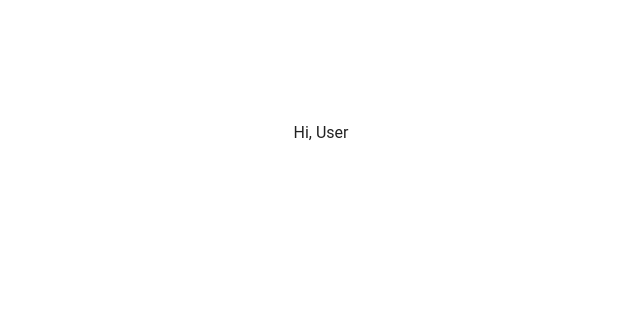
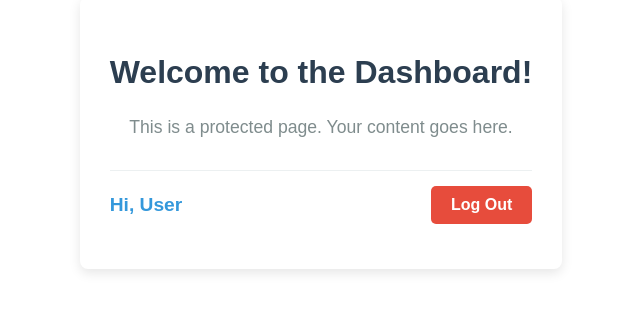
Before and after one commit to ck8sync/Finora, a React (Vite) app in the folder client/: page /dashboard in a window 1280 px wide. Shown: the part 267-578 px from the top of the page, without its empty margins (319-959 px from the left). Built offline with nearby package versions, Linux system fonts and the light colour scheme; sample sign-in values are in the browser's storage.

Commit message:
dashboard v1

```diff
--- /dev/null
+++ b/client/src/pages/Dashboard.css
@@ -0,0 +1,58 @@
+/* Dashboard.css */
+
+.dashboard-container {
+    max-width: 800px;
+    margin: 50px auto;
+    padding: 30px;
+    border-radius: 8px;
+    box-shadow: 0 4px 12px rgba(0, 0, 0, 0.1);
+    background-color: #ffffff;
+    font-family: Arial, sans-serif;
+    text-align: center;
+  }
+
+  .dashboard-container h1 {
+    color: #2c3e50;
+    margin-bottom: 10px;
+  }
+
+  .dashboard-container p {
+    color: #7f8c8d;
+    font-size: 1.1em;
+    margin-bottom: 30px;
+  }
+
+  .user-info {
+    display: flex;
+    justify-content: space-between;
+    align-items: center;
+    padding: 15px 0;
+    border-top: 1px solid #ecf0f1;
+  }
+
+  .username {
+    font-size: 1.2em;
+    font-weight: bold;
+    color: #3498db; /* A nice blue color */
+  }
+
+  .logout-button {
+    padding: 10px 20px;
+    font-size: 1em;
+    font-weight: 600;
+    color: #ffffff;
+    background-color: #e74c3c; /* A strong red for "log out" */
+    border: none;
+    border-radius: 5px;
+    cursor: pointer;
+    transition: background-color 0.3s ease, transform 0.1s ease;
+  }
+
+  .logout-button:hover {
+    background-color: #c0392b;
+    transform: translateY(-1px);
+  }
+
+  .logout-button:active {
+    transform: translateY(0);
+  }
--- a/client/src/pages/Dashboard.jsx
+++ b/client/src/pages/Dashboard.jsx
@@ -1,9 +1,20 @@
 import { useEffect, useState } from 'react';
 import { useNavigate } from 'react-router-dom';
+import './Dashboard.css';
 
 const Dashboard = () => {
   const [isAuthenticated, setIsAuthenticated] = useState(false);
   const navigate = useNavigate();
+
+  // Function to handle the user logging out
+  const handleLogout = () => {
+    // 1. Remove the token
+    localStorage.removeItem('token');
+    // 2. Update state
+    setIsAuthenticated(false);
+    // 3. Redirect to the login page
+    navigate('/login');
+  };
 
   useEffect(() => {
     const token = localStorage.getItem('token');
@@ -19,8 +30,21 @@ const Dashboard = () => {
   }
 
   return (
-    <div>
-      Hi, User
+    <div className="dashboard-container">
+      <h1>Welcome to the Dashboard!</h1>
+      <p>This is a protected page. Your content goes here.</p>
+      <div className="user-info">
+        <span className="username">Hi, User</span>
+        <div className="btn-logout-wrapper">
+          <button
+            onClick={handleLogout}
+            type="button"
+            className="logout-button"
+          >
+            Log Out
+          </button>
+        </div>
+      </div>
     </div>
   );
 };
--- a/client/src/pages/LandingPage.jsx
+++ b/client/src/pages/LandingPage.jsx
@@ -36,23 +36,6 @@ function LandingPage() {
                 </div>
             </header>
 
-            <div className="market-ticker">
-                <div className="ticker-inner">
-                    <span className="ticker-item">NIFTY <span className="change up">▲ 0.8%</span></span>
-                    <span className="ticker-item">SENSEX <span className="change up">▲ 0.6%</span></span>
-                    <span className="ticker-item">BANKNIFTY <span className="change down">▼ 0.2%</span></span>
-                    <span className="ticker-item">GOLD <span className="change up">▲ 0.4%</span></span>
-                    <span className="ticker-item">BTC <span className="change down">▼ 1.3%</span></span>
-                    <span className="ticker-item">NASDAQ <span className="change up">▲ 0.9%</span></span>
-
-                    <span className="ticker-item">NIFTY <span className="change up">▲ 0.8%</span></span>
-                    <span className="ticker-item">SENSEX <span className="change up">▲ 0.6%</span></span>
-                    <span className="ticker-item">BANKNIFTY <span className="change down">▼ 0.2%</span></span>
-                    <span className="ticker-item">GOLD <span className="change up">▲ 0.4%</span></span>
-                    <span className="ticker-item">BTC <span className="change down">▼ 1.3%</span></span>
-                    <span className="ticker-item">NASDAQ <span className="change up">▲ 0.9%</span></span>
-                </div>
-            </div>
 
             <section className="hero-section">
                 <h2>Level Up Your Investing IQ</h2>
```
